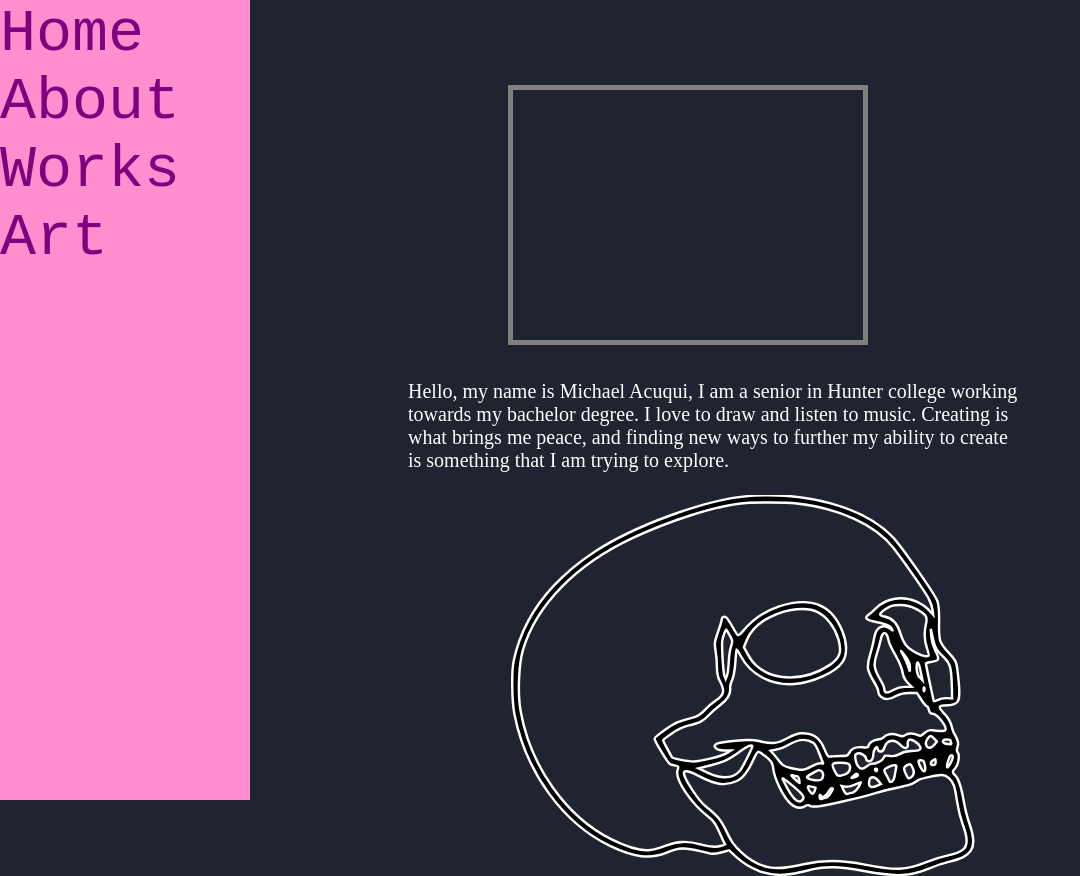
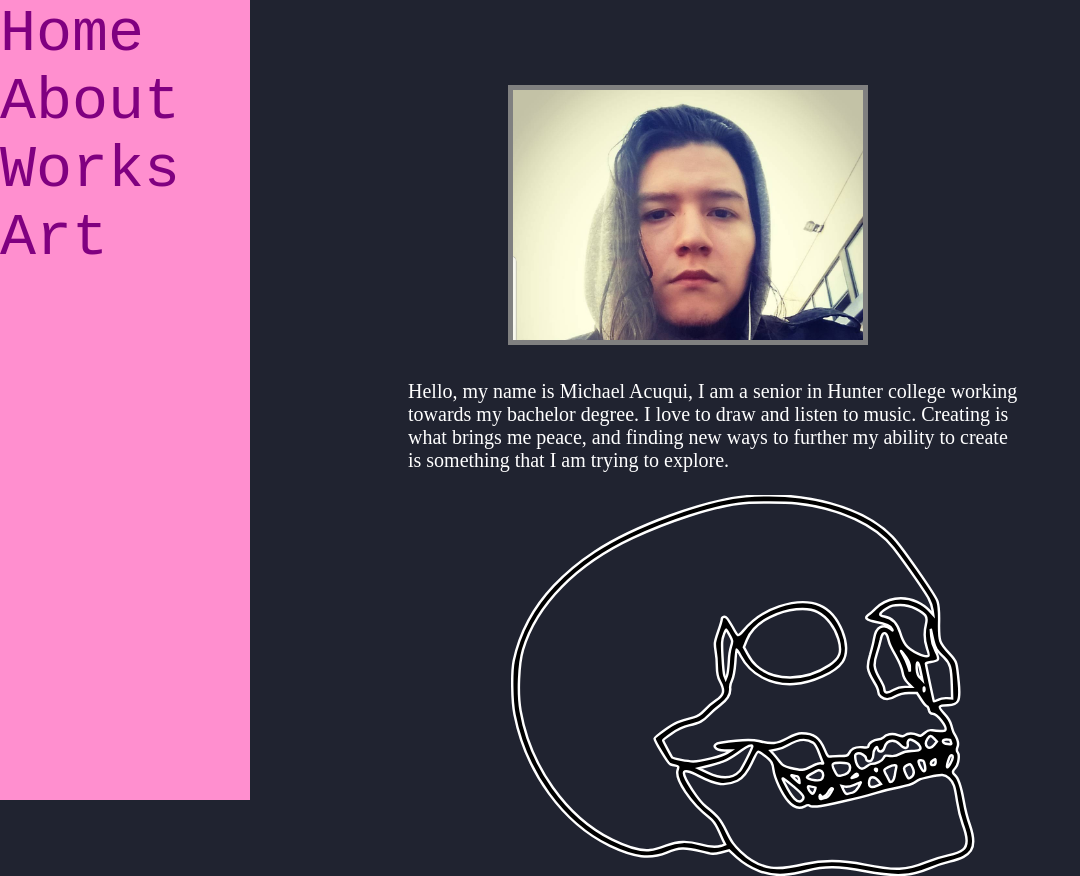
Before and after one commit to Michael-Medp/Michael-medp.github.io, a plain HTML site: page week5/index.html in a window 1280 px wide. Shown: the whole page, without its empty margins (0-1080 px from the left). Drawn offline with nearby package versions, Linux system fonts and the light colour scheme.

Commit message:
new test

```diff
--- a/week5/css/style5.css
+++ b/week5/css/style5.css
@@ -12,7 +12,7 @@ body{
 .image {
     height: 250px;
     width: 350px;
-    background-image: url(img/me.JPG);
+    background-image: url(../img/me.JPG);
     background-size: cover;
     margin: 0px 500px;
     position: center;
```
